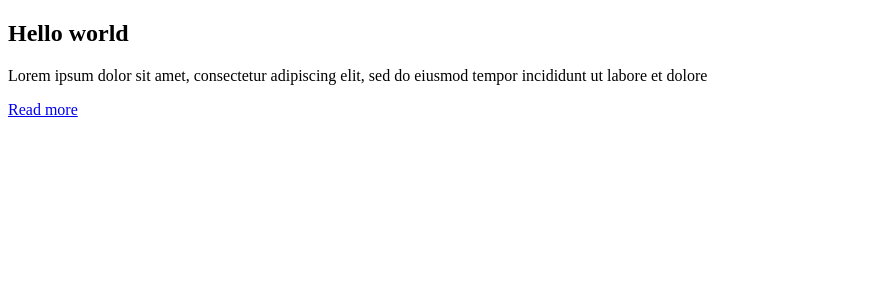
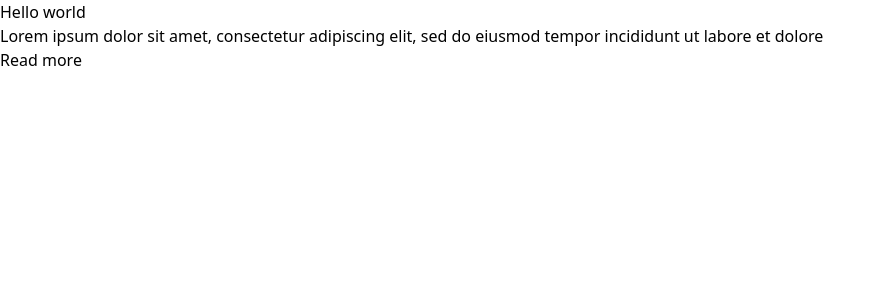
Before and after one commit to loonskai/loonskai.com, a Next.js app: page / in a window 1280 px wide. Shown: the top 300 px of the page, without its empty margins (0-885 px from the left). Built offline with nearby package versions, Linux system fonts and the light colour scheme.

Commit message:
Add tailwind

```diff
--- a/package.json
+++ b/package.json
@@ -34,6 +34,9 @@
   "devDependencies": {
     "@types/node": "^14.14.37",
     "@types/react": "^17.0.3",
+    "autoprefixer": "^10.2.5",
+    "postcss": "^8.2.9",
+    "tailwindcss": "^2.0.4",
     "typescript": "^4.2.3"
   }
 }
--- /dev/null
+++ b/pages/_app.tsx
@@ -0,0 +1,5 @@
+import '../styles/index.css';
+
+export default function App({ Component, pageProps }): JSX.Element {
+  return <Component {...pageProps} />;
+}
--- /dev/null
+++ b/postcss.config.js
@@ -0,0 +1,3 @@
+module.exports = {
+  plugins: ['tailwindcss', 'autoprefixer'],
+}
--- /dev/null
+++ b/styles/index.css
@@ -0,0 +1,15 @@
+@tailwind base;
+
+/* Write your own custom base styles here */
+
+/* Start purging... */
+@tailwind components;
+/* Stop purging. */
+
+/* Write you own custom component styles here */
+
+/* Start purging... */
+@tailwind utilities;
+/* Stop purging. */
+
+/* Your own custom utilities */
--- /dev/null
+++ b/tailwind.config.js
@@ -0,0 +1,33 @@
+module.exports = {
+  purge: ['./components/**/*.js', './pages/**/*.js'],
+  theme: {
+    extend: {
+      colors: {
+        'accent-1': '#FAFAFA',
+        'accent-2': '#EAEAEA',
+        'accent-7': '#333',
+        success: '#0070f3',
+        cyan: '#79FFE1',
+      },
+      spacing: {
+        28: '7rem',
+      },
+      letterSpacing: {
+        tighter: '-.04em',
+      },
+      lineHeight: {
+        tight: 1.2,
+      },
+      fontSize: {
+        '5xl': '2.5rem',
+        '6xl': '2.75rem',
+        '7xl': '4.5rem',
+        '8xl': '6.25rem',
+      },
+      boxShadow: {
+        sm: '0 5px 10px rgba(0, 0, 0, 0.12)',
+        md: '0 8px 30px rgba(0, 0, 0, 0.12)',
+      },
+    },
+  },
+}
```
Also changed, not shown: 1 other file (tests, documents, lock files or other folders).
